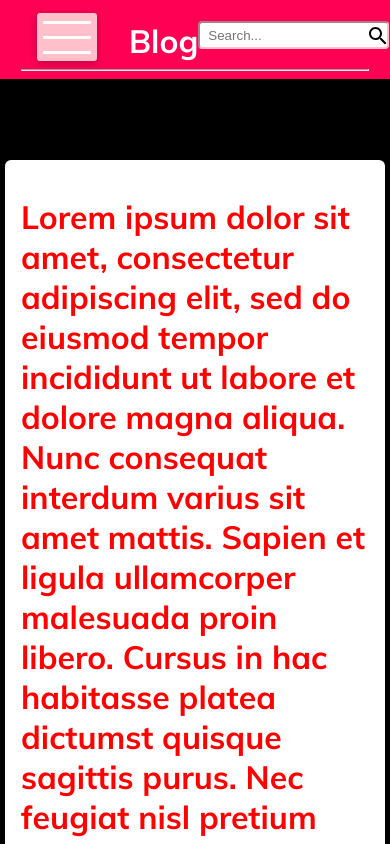
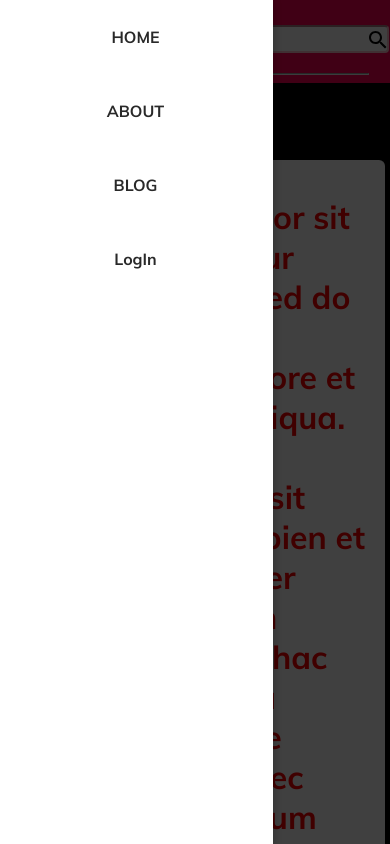
Before and after one commit to jimkk159/Blog, a React (Create React App) app in the folder frontend/: page / in a window 390 px wide. Both pictures are taken after a click on the button 67 px from the left and 37 px from the top of the page. Shown: the top 844 px of the page. Built offline with nearby package versions, Linux system fonts and the light colour scheme.

Commit message:
feat:initial sidedrop

```diff
--- a/frontend/src/shared/components/Navigation/Navigation.jsx
+++ b/frontend/src/shared/components/Navigation/Navigation.jsx
@@ -12,6 +12,7 @@ import Languae from "./Laguage";
 import Search from "./Search";
 import Backdrop from "../UI/Backdrop";
 import Hamburger from "../UI/Hamburger";
+import SideDrawer from "../UI/SideDrawer";
 
 //Custom Hook
 import useScroll from "../../hooks/scorll-hook";
@@ -36,10 +37,16 @@ function Navigation(props) {
   return (
     <>
       {isDrawer && <Backdrop onClick={closeDrawerHandler} />}
-
+      {isDrawer && (
+        <SideDrawer onClick={closeDrawerHandler}>
+          <nav className={classes["navigation__drawer"]}>
+            <NavigationItems />
+          </nav>
+        </SideDrawer>
+      )}
       <NavigationHeader>
         <div className={classes.navigation__title}>
-          <Hamburger />
+          <Hamburger onClick={openDrawerHandler} />
           <h1 className={classes.navigation__icon}>
             <Link to="/">Blog</Link>
           </h1>
--- a/frontend/src/shared/components/Navigation/Navigation.module.css
+++ b/frontend/src/shared/components/Navigation/Navigation.module.css
@@ -6,7 +6,7 @@
 .navigation__icon {
   margin-left: 1rem;
   margin-right: auto;
-  margin-bottom: 0;
+  margin-bottom: 0.25rem;
 }
 
 .navigation__icon a {
@@ -35,7 +35,15 @@
   color: white;
 }
 
+.navigation__drawer {
+  height: 100%;
+}
+
 @media (min-width: 768px) {
+
+  .navigation__icon {
+    margin-bottom: 0;
+  }
 
   .navigation__pc__nav-items {
     display: block;
--- /dev/null
+++ b/frontend/src/shared/components/UI/SideDrawer.jsx
@@ -0,0 +1,20 @@
+import React from "react";
+import ReactDOM from "react-dom";
+
+//CSS
+import classes from "./SideDrawer.module.css";
+
+function SideDrawer(props) {
+  const inputContent = props.content ? props.element : props.children;
+  const sideDrawerContent = (
+    <aside className={classes["side-drawer"]} onClick={props.onClick}>
+      {inputContent}
+    </aside>
+  );
+  return ReactDOM.createPortal(
+    sideDrawerContent,
+    document.getElementById("drawer")
+  );
+}
+
+export default SideDrawer;
--- /dev/null
+++ b/frontend/src/shared/components/UI/SideDrawer.module.css
@@ -0,0 +1,10 @@
+.side-drawer {
+    position: fixed;
+    left: 0;
+    top: 0;
+    z-index: 100;
+    height: 100vh;
+    width: 70%;
+    background: white;
+    box-shadow: 0 2px 8px rgba(0, 0, 0, 0.26);
+  }
```
